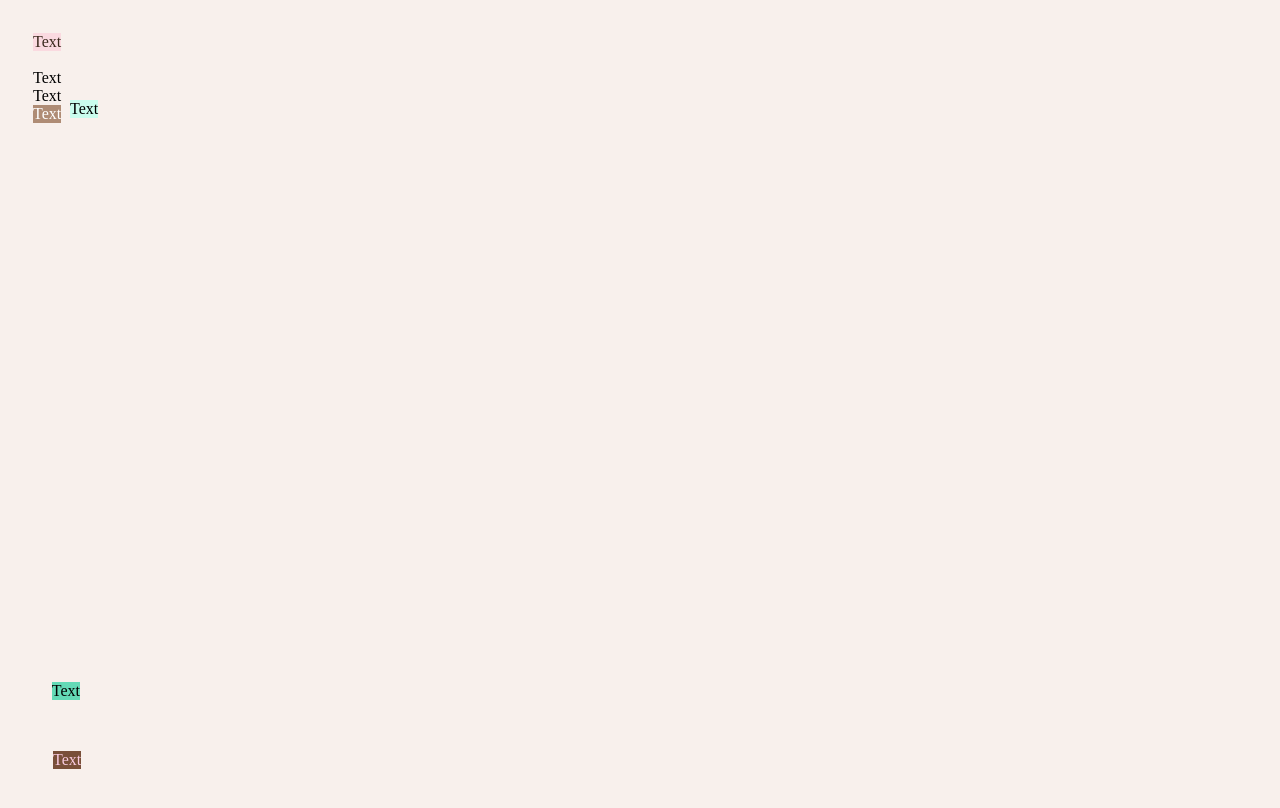
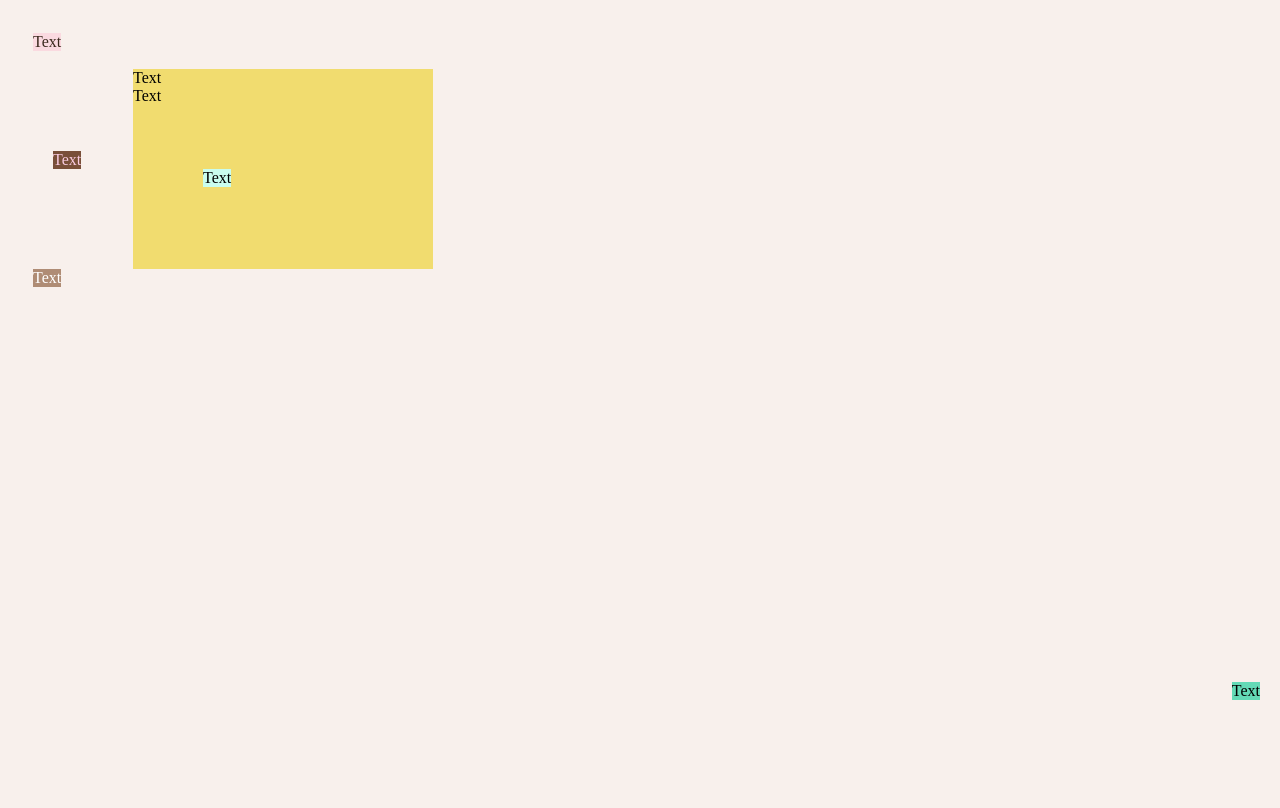
Before and after one commit to sorafrxns/myfile, a plain HTML site: page position.html in a window 1280 px wide. Drawn offline with Linux system fonts and the light colour scheme.

Commit message:
position.css

```diff
--- a/position.css
+++ b/position.css
@@ -1,4 +1,5 @@
 body{
+    min-height: 800px;
     padding: 25px;
     background-color: rgb(248, 240, 236);
     }
@@ -16,10 +17,18 @@ body{
     color: rgb(249, 203, 224);
     width: fit-content;
      position: relative;   /*элемент остается на месте но его можно немного сдвинуть через top left И тд */
-    top: 700px;
+    top: 100px;
     left: 20px;
   }
 
+
+.container {
+    position: relative;
+    left: 100px;
+    width: 300px;
+    height: 200px;
+    background-color: rgb(241, 220, 111);
+}
 
   .text2 {
     background-color: rgb(202, 253, 238);
@@ -35,7 +44,7 @@ body{
     width: fit-content;
     position: fixed;
     bottom: 100px;
-     right: 1200px; /*текст закрепляется в определенном месте */
+     right: 20px; /*текст закрепляется в определенном месте */
   }
 
 
@@ -44,4 +53,5 @@ body{
     color: white;
     background-color: rgb(175, 140, 117);
     position: sticky;   /*заголовок прилипает к верхней части страницы при прокрутке*/
+    top: 0;
 }
```
